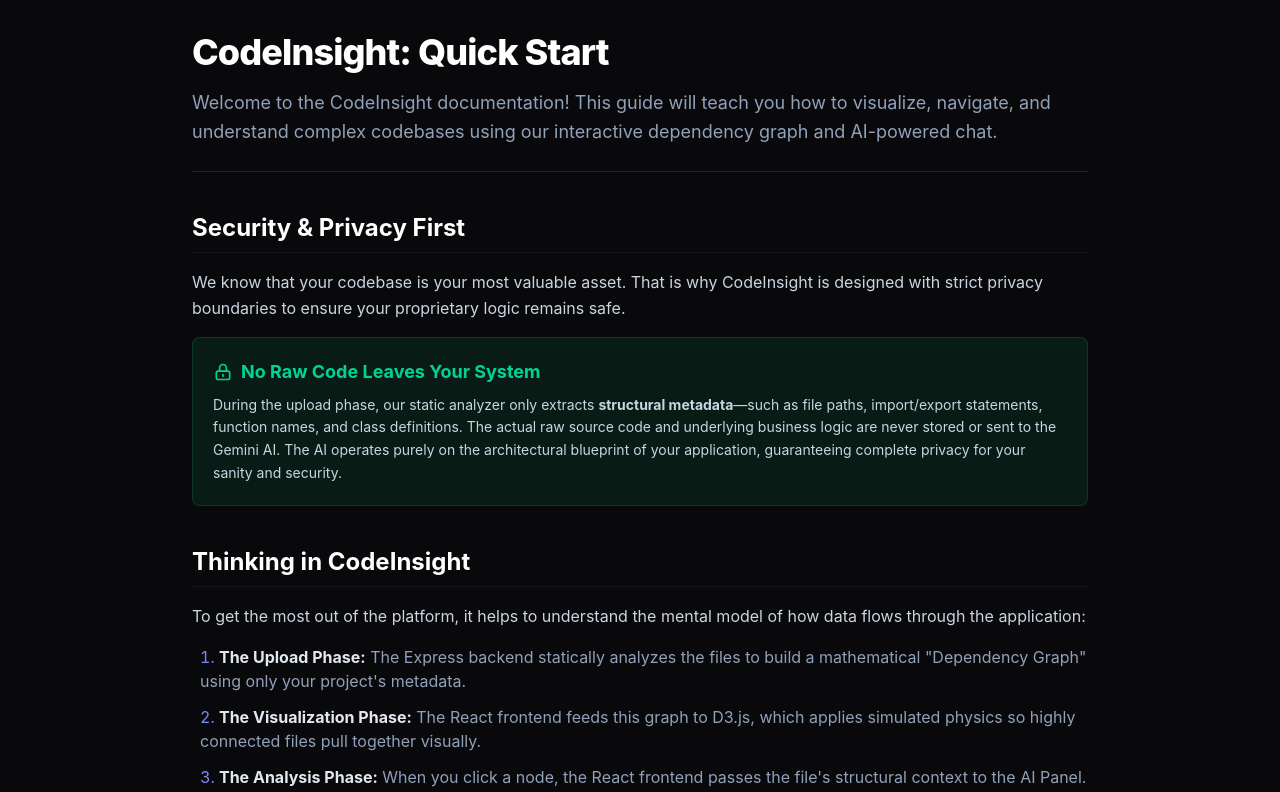
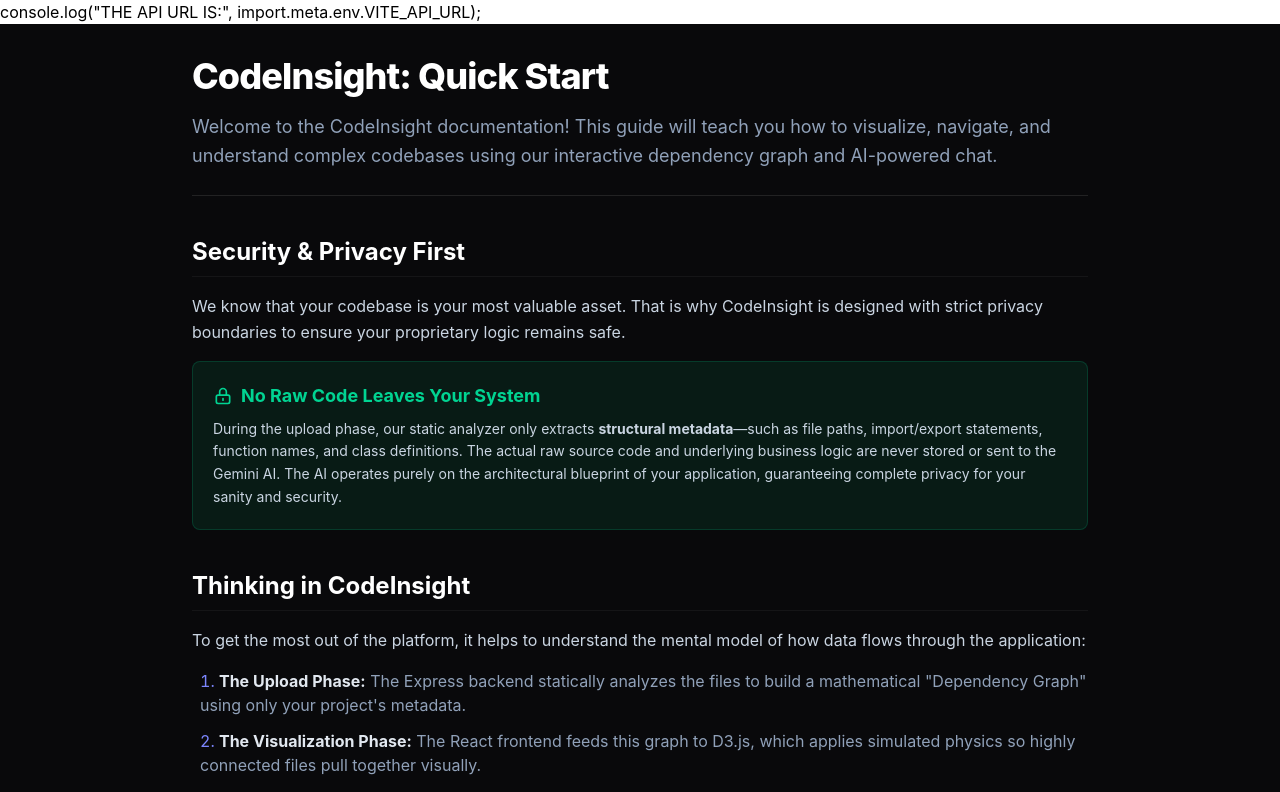
Before and after one commit to maudirahul/Legacy-Code-Analyzer, a React (Vite) app in the folder frontend/: page /docs in a window 1280 px wide. Shown: the top 792 px of the page. Built offline with nearby package versions, Linux system fonts and the light colour scheme.

Commit message:
production testing

```diff
--- a/frontend/src/App.jsx
+++ b/frontend/src/App.jsx
@@ -12,6 +12,7 @@
 function App() {
   return (
     <>
+    console.log("THE API URL IS:", import.meta.env.VITE_API_URL);
       <Routes>
         <Route path="/" element={<Home />} />
         <Route path="/login" element={<Login />} />
```
